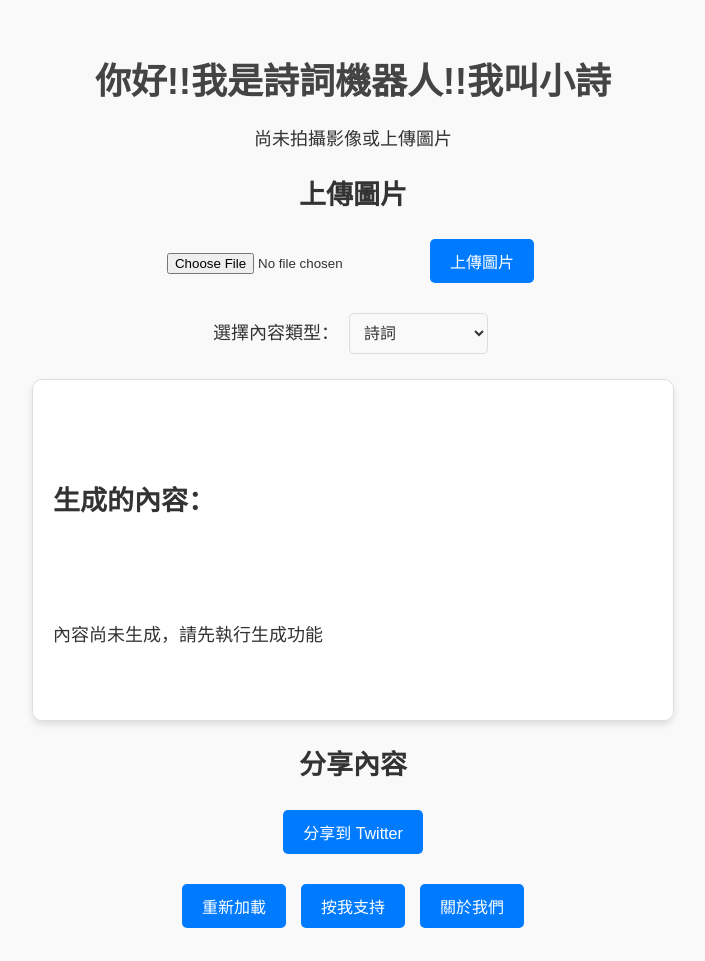
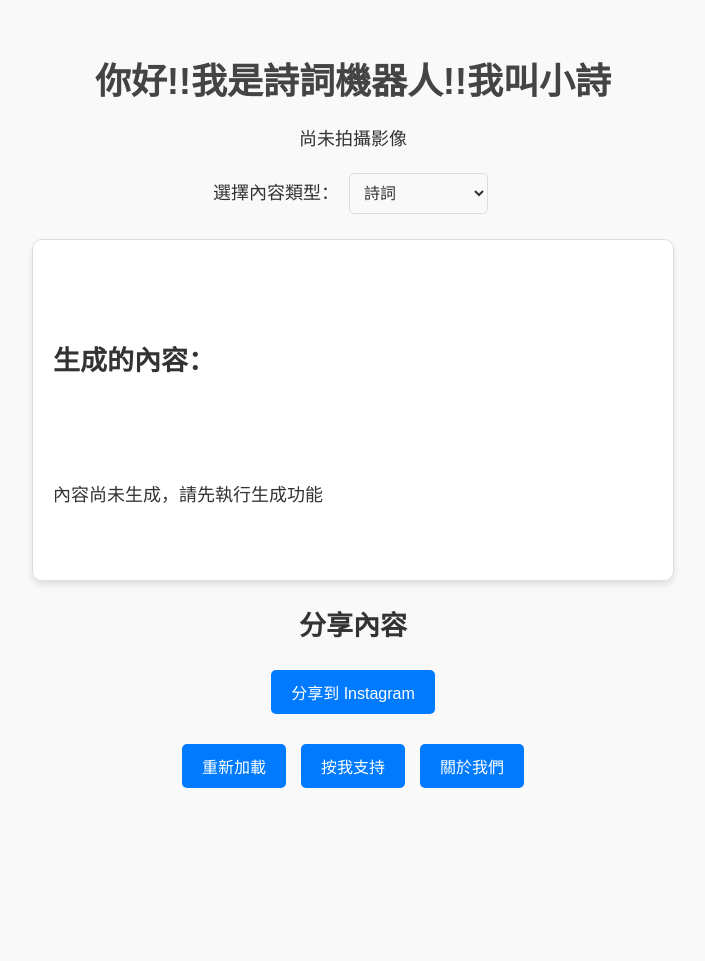
Before and after one commit to easonpan14/FINALPROJECT2, a Flask app: page / in a window 1280 px wide. Shown: the whole page, without its empty margins (287-992 px from the left). After the commit the page ends 788 px from the top, so only its background shows below. Run offline with Flask 3, Linux system fonts and the light colour scheme.

Commit message:
Update index.html

```diff
--- a/templates/index.html
+++ b/templates/index.html
@@ -28,7 +28,7 @@
             max-height: 300px; /* 限制高度 */
             box-shadow: 0 4px 6px rgba(0, 0, 0, 0.1);
             text-align: left;
-            white-space: pre-wrap;
+            white-space: pre-wrap; /* 保留換行 */
             overflow-wrap: break-word; /* 防止單詞溢出 */
             word-wrap: break-word; /* 支援更舊的瀏覽器 */
             line-height: 1.6; /* 提高文字的可讀性 */
@@ -64,10 +64,6 @@
             background-color: #f9f9f9;
             border: 1px solid #ddd;
         }
-        .upload-container {
-            margin: 20px auto;
-            max-width: 600px;
-        }
         .share-container {
             margin-top: 20px;
         }
@@ -77,19 +73,10 @@
     <h1>你好!!我是詩詞機器人!!我叫小詩</h1>
 
     {% if image_url %}
-        <img src="{{ image_url }}" alt="Uploaded Image" />
+        <img src="{{ image_url }}" alt="Captured Image" />
     {% else %}
-        <p>尚未拍攝影像或上傳圖片</p>
+        <p>尚未拍攝影像</p>
     {% endif %}
-
-    <!-- 上傳圖片 -->
-    <div class="upload-container">
-        <h2>上傳圖片</h2>
-        <form method="POST" action="/upload" enctype="multipart/form-data">
-            <input type="file" name="file" accept=".jpg,.jpeg,.png">
-            <button type="submit">上傳圖片</button>
-        </form>
-    </div>
 
     <!-- 選擇內容類型 -->
     <form method="POST">
@@ -111,8 +98,8 @@
     <!-- 分享功能 -->
     <div class="share-container">
         <h2>分享內容</h2>
-        <a href="{{ url_for('share', content_type=selected_type) }}" target="_blank">
-            <button>分享到 Twitter</button>
+        <a href="https://www.instagram.com/" target="_blank">
+            <button>分享到 Instagram</button>
         </a>
     </div>
 
```
